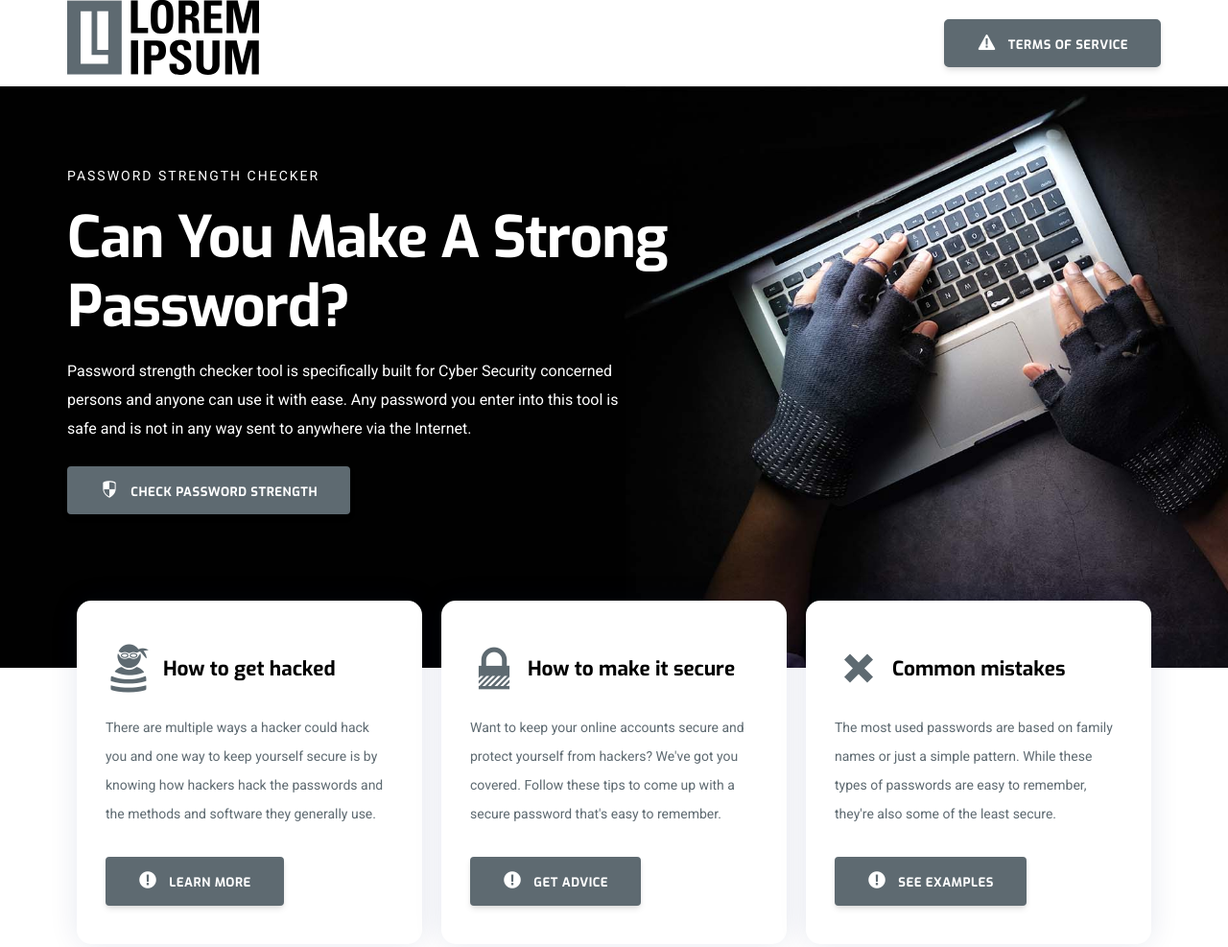
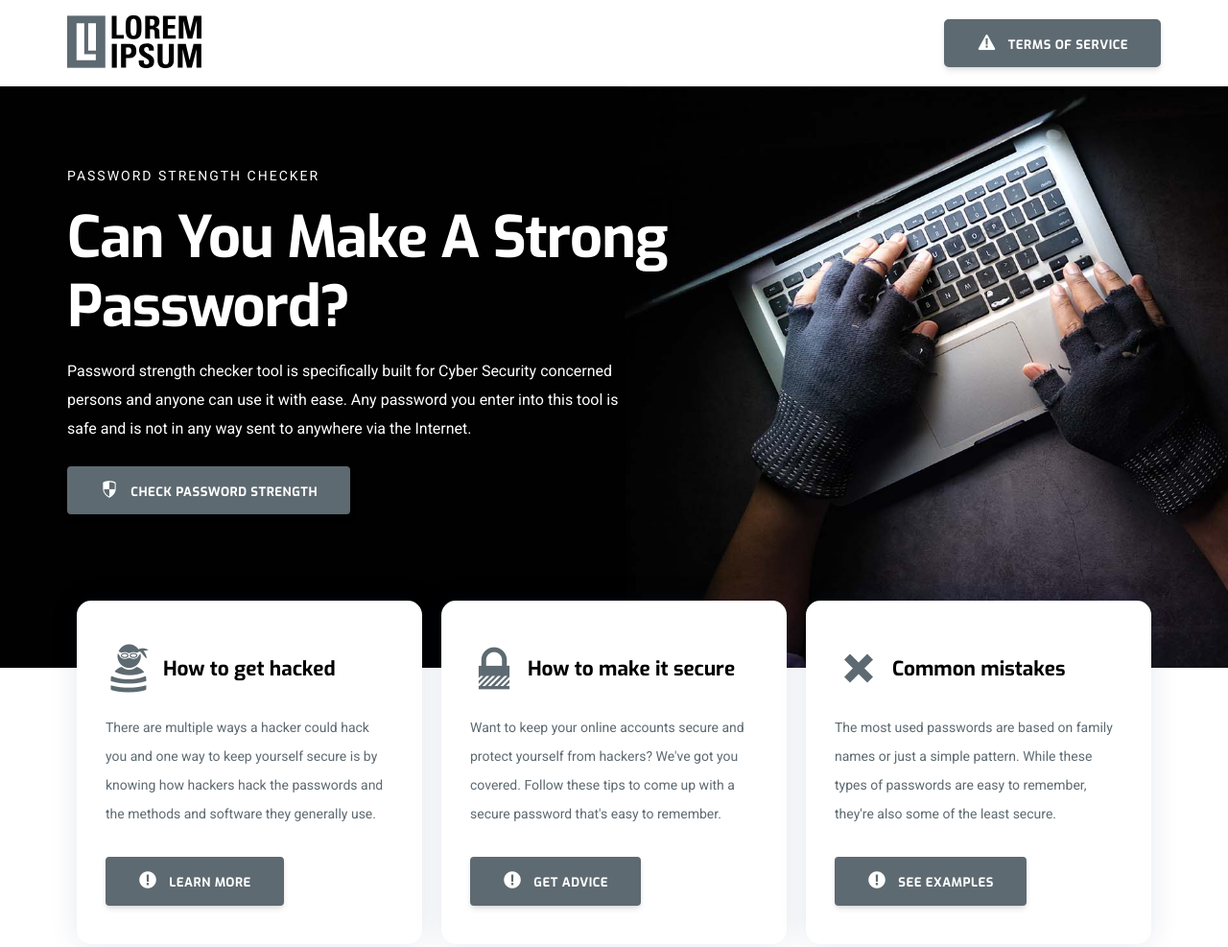
Before and after one commit to D-Simone/password-checker, a plain HTML site: page index.html in a window 1280 px wide. Shown: the top 987 px of the page at 96% size. Drawn offline with Linux system fonts and the light colour scheme.

Commit message:
Generalizing files

```diff
--- a/css/style.css
+++ b/css/style.css
@@ -1497,8 +1497,8 @@ a:focus {
 }
 .domain-logo {
   position: absolute;
-  width: 200px;
-  top: 0;
+  width: 140px;
+  top: 16px;
 }
 
 .mg-top {
```
